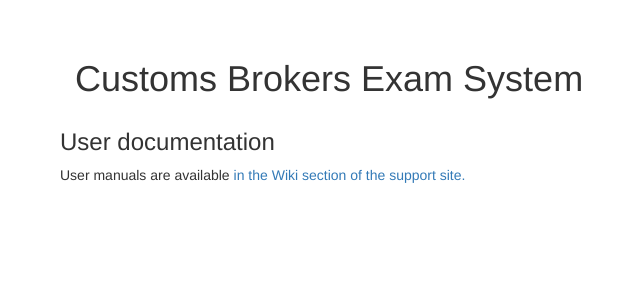
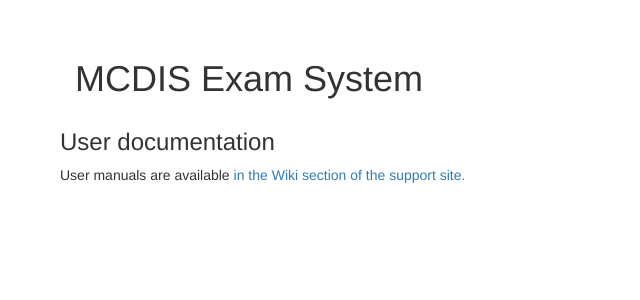
Before and after one commit to kostik/django_quiz_written, a Django app: template templates/page_home.html in a window 1280 px wide. Shown: the part 51-351 px from the top of the page, without its empty margins (10-650 px from the left). Run offline with Django 3.2, Linux system fonts and the light colour scheme; the template is opened without the code that fills it: most values are stand-ins (such as "Sample title", 1, 10 or a date in 2020); some libraries are stand-ins or nearby versions.

Commit message:
Update page_home.html

```diff
--- a/templates/page_home.html
+++ b/templates/page_home.html
@@ -14,7 +14,7 @@
 {% block content %}
     <h1>
         {% block title %}
-            {% trans "Customs Brokers Exam System" %}
+            {% trans "MCDIS Exam System" %}
         {% endblock %}
     </h1>
 
```
